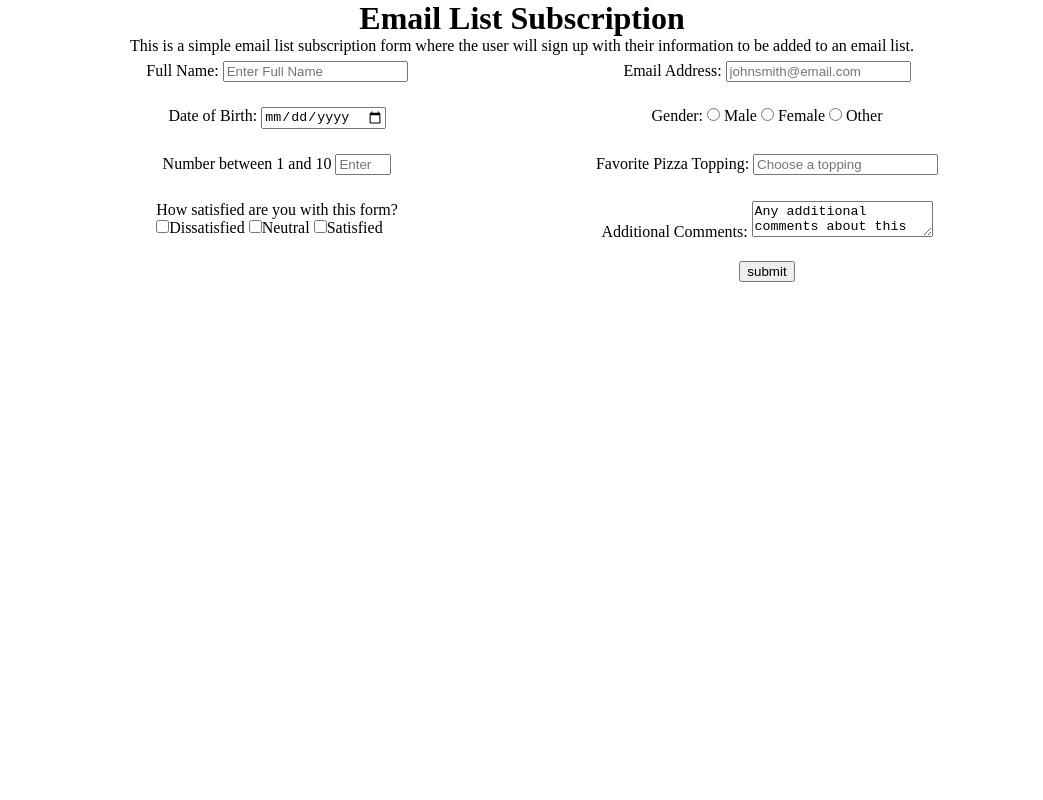
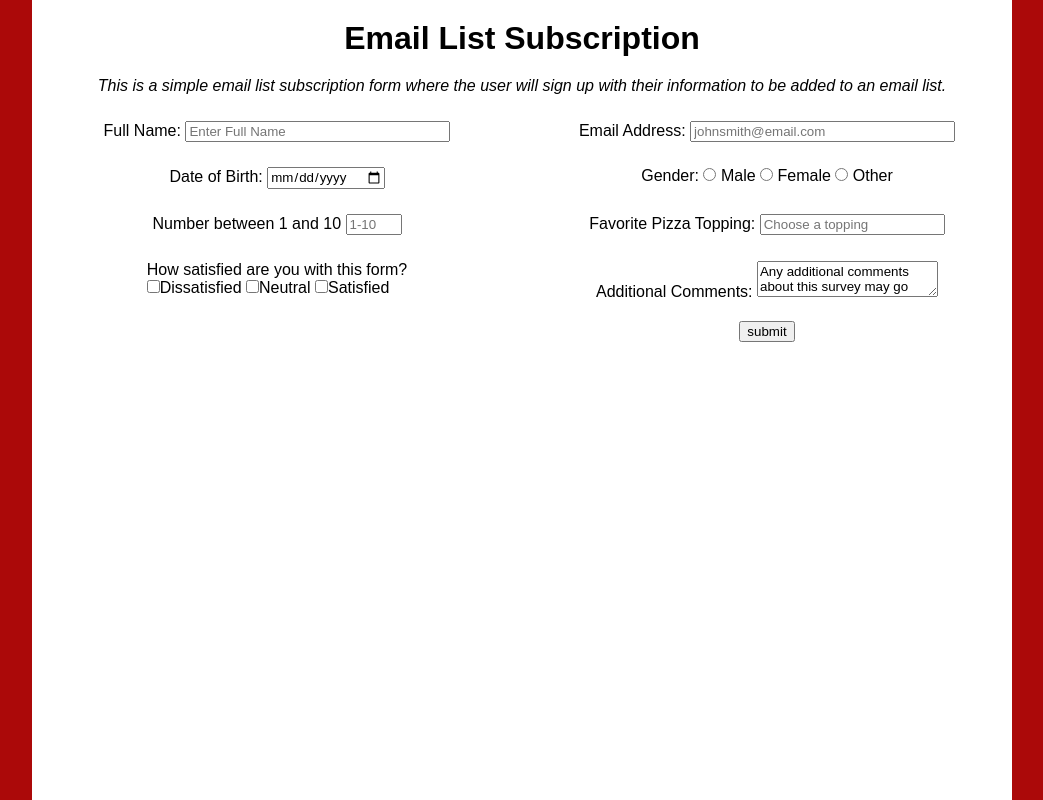
Before and after one commit to aaronlng/survey-form, a plain HTML site: page index.html in a window 1280 px wide. Shown: the whole page, without its empty margins (118-1161 px from the left). Drawn offline with Linux system fonts and the light colour scheme.

Commit message:
update styling

```diff
--- a/assets/css/main.css
+++ b/assets/css/main.css
@@ -1,15 +1,36 @@
 * {
     max-width: 980px;
     margin: 0 auto;
+    box-sizing: border-box;
+    font-family: Arial, Helvetica, sans-serif;
+}
+
+/* main content */
+
+body {
+    background: #ab0909;
+}
+
+main {
+    background: #ffffff;
+    height: 100vh;
 }
 
 h1 {
     text-align: center;
+    padding: 20px;
 }
 
 p {
     text-align: center;
+    margin-bottom: 20px;
 }
+
+fieldset {
+    border: none;
+}
+
+/* grid */
 
 .container {
     display: grid;
@@ -18,9 +39,7 @@ p {
     row-gap: 10px;
 }
 
-fieldset {
-    border: none;
-}
+/* Desktop Styling */
 
 @media screen and (min-width: 900px) {
     .container {
--- a/index.html
+++ b/index.html
@@ -10,23 +10,25 @@
 </head>
 
 <body>
+    <main>
         <h1 id="title">Email List Subscription</h1>
-    <p id="description">This is a simple email list subscription form where the user will sign up with their information
-        to be added to an email list.</p>
+        <p id="description"><em>This is a simple email list subscription form where the user will sign up with their
+                information
+                to be added to an email list.</em></p>
         <form id="survey-form" class="container">
-        <fieldset>
+            <fieldset class="name">
                 <label for="name" id="name-label">Full Name:</label>
-            <input type="text" name="name" id="name" placeholder="Enter Full Name" required>
+                <input type="text" name="name" id="name" size="30" placeholder="Enter Full Name" required>
             </fieldset>
-        <fieldset>
+            <fieldset class="email">
                 <label for="email" id="email-label">Email Address:</label>
-            <input type="email" name="email" id="email" placeholder="johnsmith@email.com" required>
+                <input type="email" name="email" id="email" size="30" placeholder="johnsmith@email.com" required>
             </fieldset>
-        <fieldset>
+            <fieldset class="birthday">
                 <label for="birthday" id="birthday-label">Date of Birth:</label>
                 <input type="date" name="birthday" id="birthday" required>
             </fieldset>
-        <fieldset>
+            <fieldset class="gender">
                 <label for="gender">Gender:</label>
                 <input type="radio" name="gender" value="male">
                 <label for="gender">Male</label>
@@ -37,7 +39,7 @@
             </fieldset>
             <fieldset>
                 <label for="randomNumber" id="number-label">Number between 1 and 10</label>
-            <input type="number" id="number" name="number" min=1 max=10 placeholder="Enter a number between 1-10"
+                <input type="number" id="number" name="number" min=1 max=10 placeholder="1-10"
                     size=50 required>
             </fieldset>
             <fieldset>
@@ -64,6 +66,7 @@
             </fieldset>
             <input class="submit" type="submit" name="submit" value="submit">
         </form>
+    </main>
 </body>
 
 </html>
```
Lines whose indentation alone changed are shown as unchanged.
